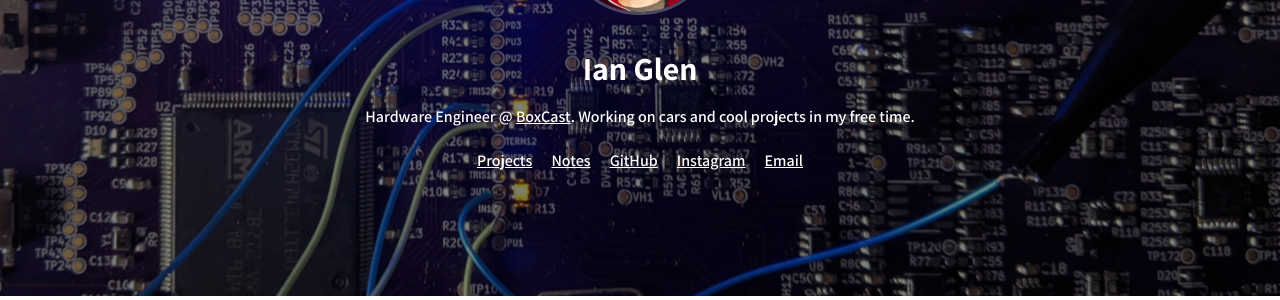
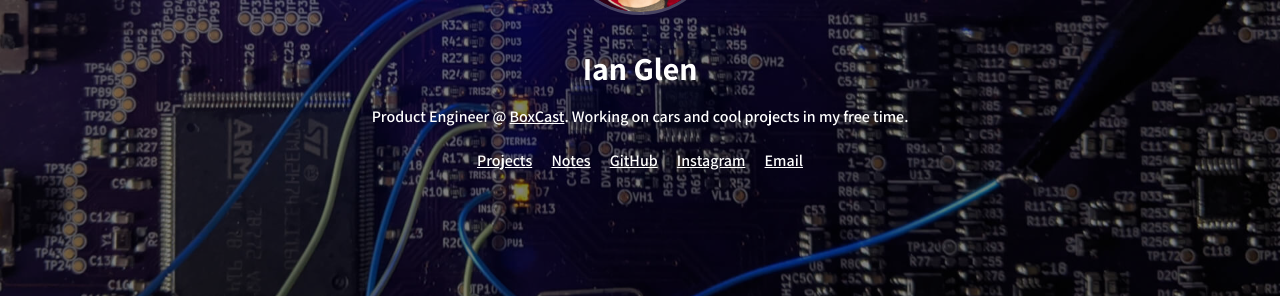
Before and after one commit to codeThatThinks/ianglen.me, a Jekyll site: the page built from index.md, in a window 1280 px wide. Shown: the part 264-564 px from the top of the page. Built offline with Jekyll 4.4.1, drawn with Linux system fonts in a browser that asks for light colours; our own code applies the rules of GitHub Pages for plain Markdown files.

Commit message:
Update title in bio description

```diff
--- a/_config.yml
+++ b/_config.yml
@@ -4,7 +4,7 @@
 
 # Basic information
 name: Ian Glen
-bio: Hardware Engineer @ <a href="https://boxcast.com">BoxCast</a>. Working on cars and cool projects in my free time.
+bio: Product Engineer @ <a href="https://boxcast.com">BoxCast</a>. Working on cars and cool projects in my free time.
 
 # Site Navigation
 links:
```
